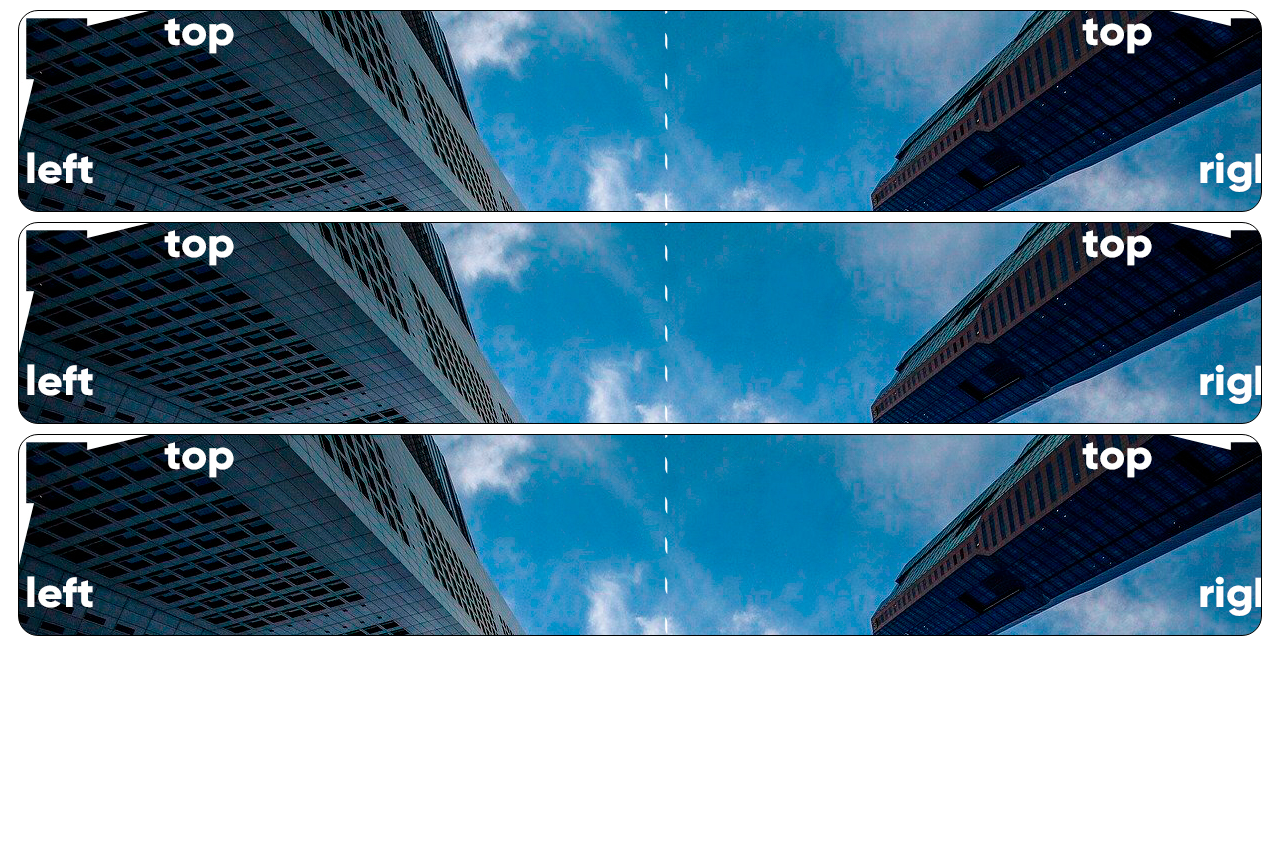
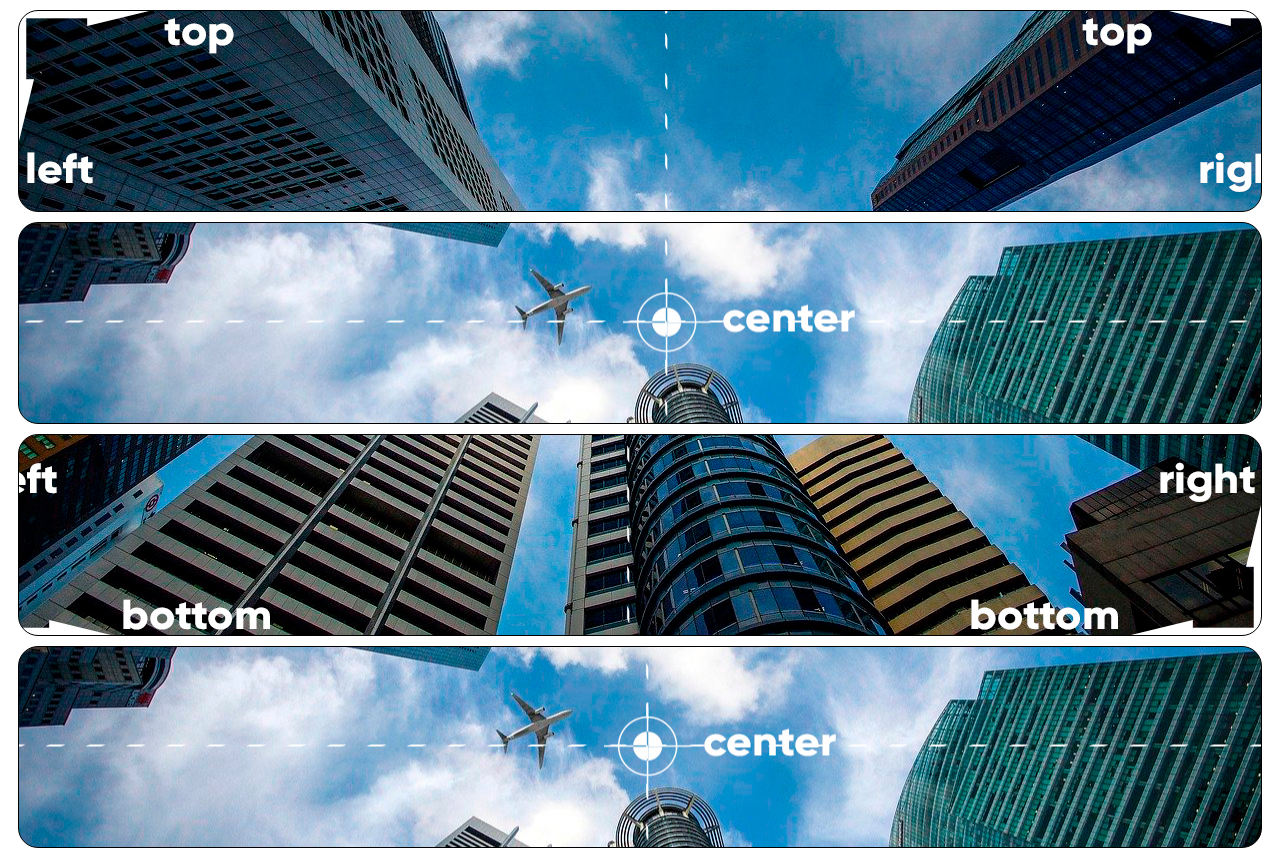
Before and after one commit to RenatoHenrique081/HTML-CSS, a plain HTML site: page exercicios/ex022/fundo03.html in a window 1280 px wide. Before the commit the page ends 800 px from the top, so only its background shows below. Drawn offline with Linux system fonts and the light colour scheme.

Commit message:
Update fundo03.html

```diff
--- a/exercicios/ex022/fundo03.html
+++ b/exercicios/ex022/fundo03.html
@@ -28,13 +28,16 @@
     }
 </style>
 <body>
-    <div class="bloco">
+    <div class="bloco" id="q1">
 
     </div>
-    <div class="bloco">
+    <div class="bloco" id="q2">
 
     </div>
-    <div class="bloco">
+    <div class="bloco" id="q3">
+
+    </div>
+    <div class="bloco" id="q4">
 
     </div>
 </body>
```
